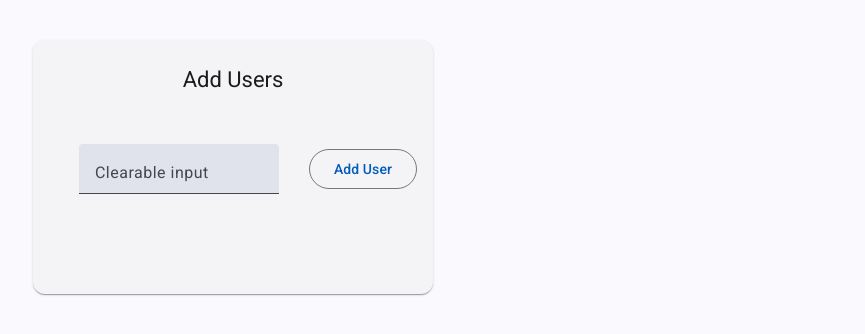
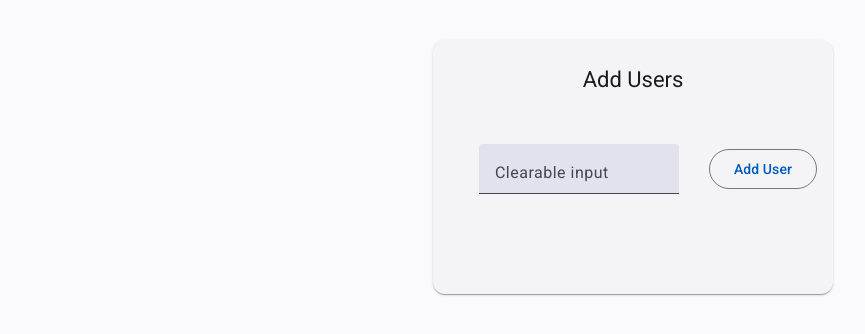
Before and after one commit to meghanachowdaryvelaga/Splitwise, an Angular app: page / in a window 1280 px wide. Shown: the top 334 px of the page, without its empty margins (7-872 px from the left). Built offline with nearby package versions, Linux system fonts and the light colour scheme.

Commit message:
final changes

```diff
--- a/src/components/user-list/user-list.css
+++ b/src/components/user-list/user-list.css
@@ -1,6 +1,6 @@
 .user-card{
   width: 400px;
-  margin: 40px;
+  margin: 40px auto;
 }
 .title-center{
   margin-top: 10px;
```
